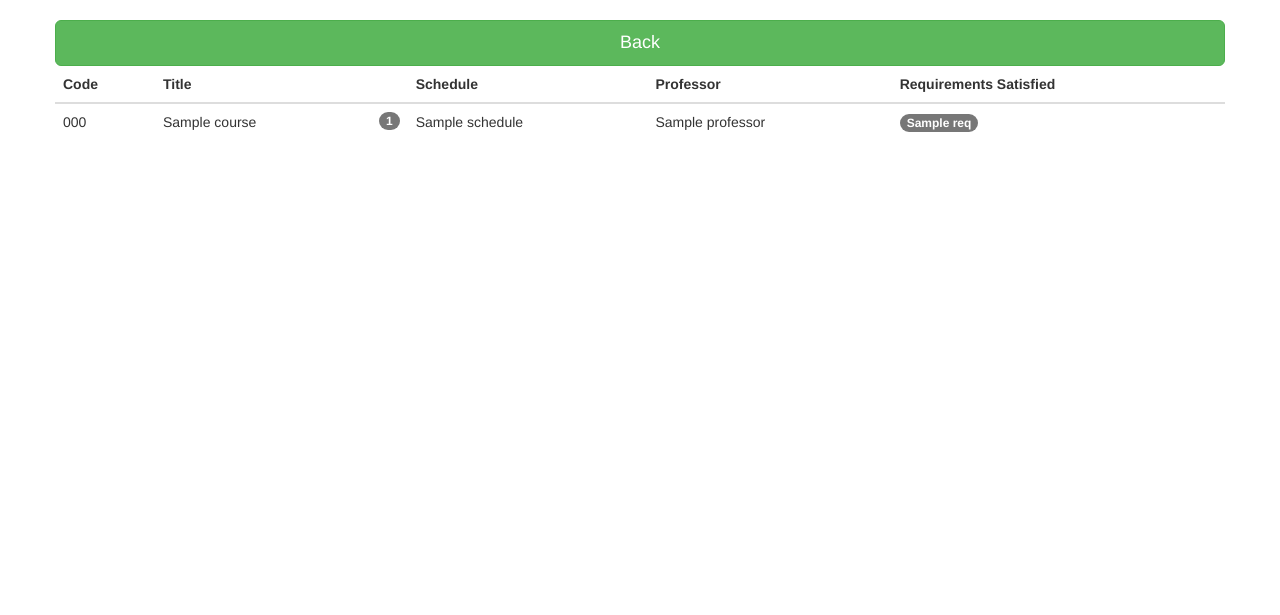
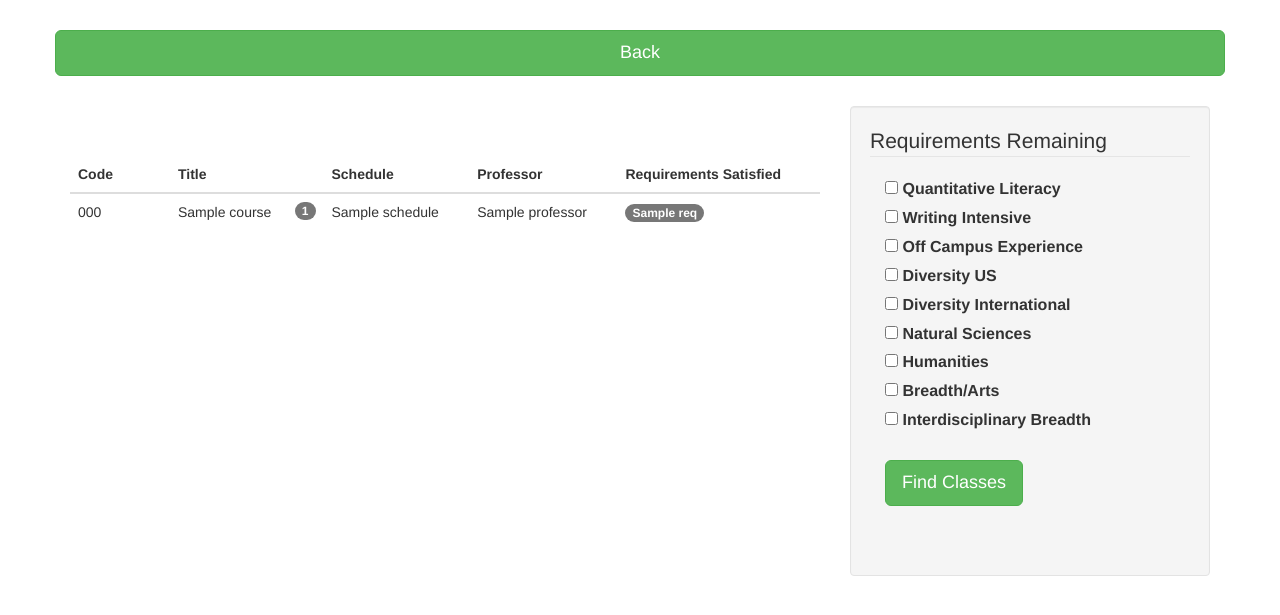
Before and after one commit to cthurber/GenEdSniper, a Flask app: template templates/selections.html in a window 1280 px wide. Shown: the part 76-691 px from the top of the page. Run offline with Flask 2, Linux system fonts and the light colour scheme; the template is opened without the code that fills it: values that come from a table or form of the project are taken from there, most other values are stand-ins (such as "Sample title", 1, 10 or a date in 2020); some libraries are stand-ins or nearby versions.

Commit message:
Added selection menu to selections page to continue filtering; fixed back button

```diff
--- a/app.py
+++ b/app.py
@@ -22,7 +22,7 @@ def home():
         if form.breadth_arts.data: form_data.append('breadth/arts')
 
         print(form_data)
-        return render_template('selections.html', response_data=filter_on_requirements(form_data))
+        return render_template('selections.html', response_data=filter_on_requirements(form_data), form=form)
     else:
         return render_template('index.html', form=form)
 
--- a/templates/selections.html
+++ b/templates/selections.html
@@ -12,12 +12,11 @@
 
 </script>
 
-
+<div class="row" style="margin-top: 30px; margin-bottom: 30px;">
+      <a href="/"><button type="button" style="width: 100%" class="btn btn-lg btn-success">Back</button></a>
+</div>
 <div class="row">
-  <br/>
-    <button type="button" style="width: 100%" class="btn btn-lg btn-success">Back</button>
-  <br/>
-        <!-- <div class="col-xs-12 col-md-8"> -->
+        <div class="col-xs-12 col-md-8" style="padding-top: 50px;">
             <table class="table table-hover">
               <thead>
                 <tr>
@@ -44,10 +43,37 @@
                   {% endfor %}
               </tbody>
             </table>
-          <!-- </div> -->
-          <!-- <div class="col-xs-6 col-md-4">
-            <div class="well" style="max-height: 300px;overflow: auto;">
-              Selection info
+          </div>
+          <div class="col-xs-6 col-md-4">
+
+              <div class="well" style="height: 470px;overflow: auto;">
+
+
+                <form method="POST" action="/">
+
+                 <fieldset>
+                    <legend>Requirements Remaining</legend>
+
+
+                    <div style ="font-size:16px; font-weight:bold; margin-left:15px;">
+
+                      {{ form.quantitative }} {{ form.quantitative.label }} <br/>
+                      {{ form.writing_intensive }} {{ form.writing_intensive.label }} <br/>
+                      {{ form.off_campus }} {{ form.off_campus.label }} <br/>
+                      {{ form.diversity_us }} {{ form.diversity_us.label }} <br/>
+                      {{ form.diversity_international }} {{ form.diversity_international.label }} <br/>
+                      {{ form.natural_sci }} {{ form.natural_sci.label }} <br/>
+                      {{ form.humanities }} {{ form.humanities.label }} <br/>
+                      {{ form.breadth_arts }} {{ form.breadth_arts.label }} <br/>
+                      {{ form.interdisc_breadth }} {{ form.interdisc_breadth.label }} <br/>
+                      <br/>
+                      <input class="btn btn-lg btn-success" role="button" type="submit" value="Find Classes">
+
+                    </div>
+
+                 </fieldset>
+              </form>
+
             </div>
-          </div> -->
+          </div>
 {% endblock %}
```
